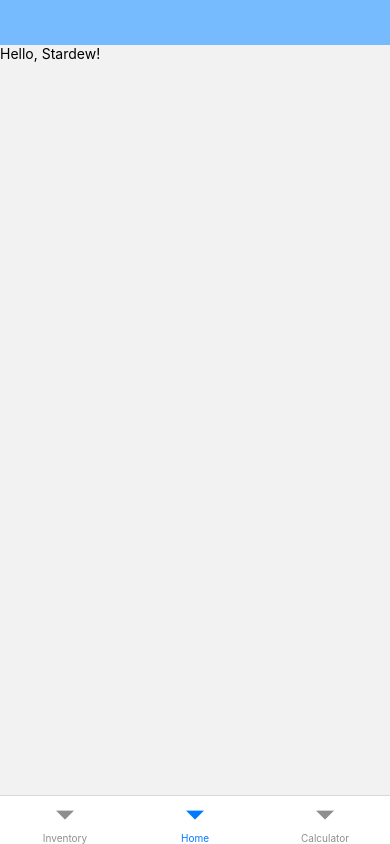
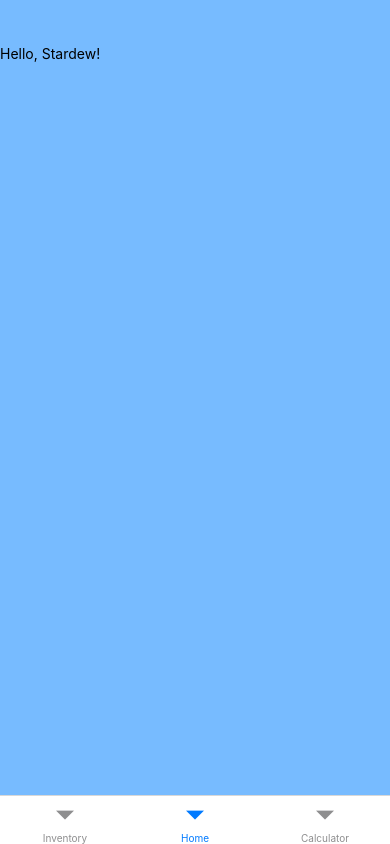
Before and after one commit to kjubar-fs/stardew-calculator-react-native, a React Native app: screen / in a window 390 px wide. Built offline with nearby package versions, Linux system fonts and the light colour scheme.

Commit message:
Make tab background transparent

```diff
--- a/App.js
+++ b/App.js
@@ -1,7 +1,7 @@
 /*
  *  Author: Kaleb Jubar
  *  Created: 26 Oct 1985, 4:15:00 AM
- *  Last update: 5 Aug 2024, 7:23:19 PM
+ *  Last update: 5 Aug 2024, 7:36:31 PM
  *  Copyright (c) 2024 Kaleb Jubar
  */
 // React Native/Expo components
@@ -25,10 +25,15 @@ export default function App() {
             <View style={styles.container}>
                 <StatusBar style="auto" />
 
+                {/* TODO: add icons and styling */}
                 <Tab.Navigator
                     initialRouteName="HomeScreen"
                     screenOptions={{
                         headerShown: false,
+                    }}
+                    // no background on tabs, to allow bg image to show through
+                    sceneContainerStyle={{
+                        backgroundColor: "rgba(0, 0, 0, 0)",
                     }}
                 >
                     <Tab.Screen
```
Lines whose indentation alone changed are shown as unchanged.
